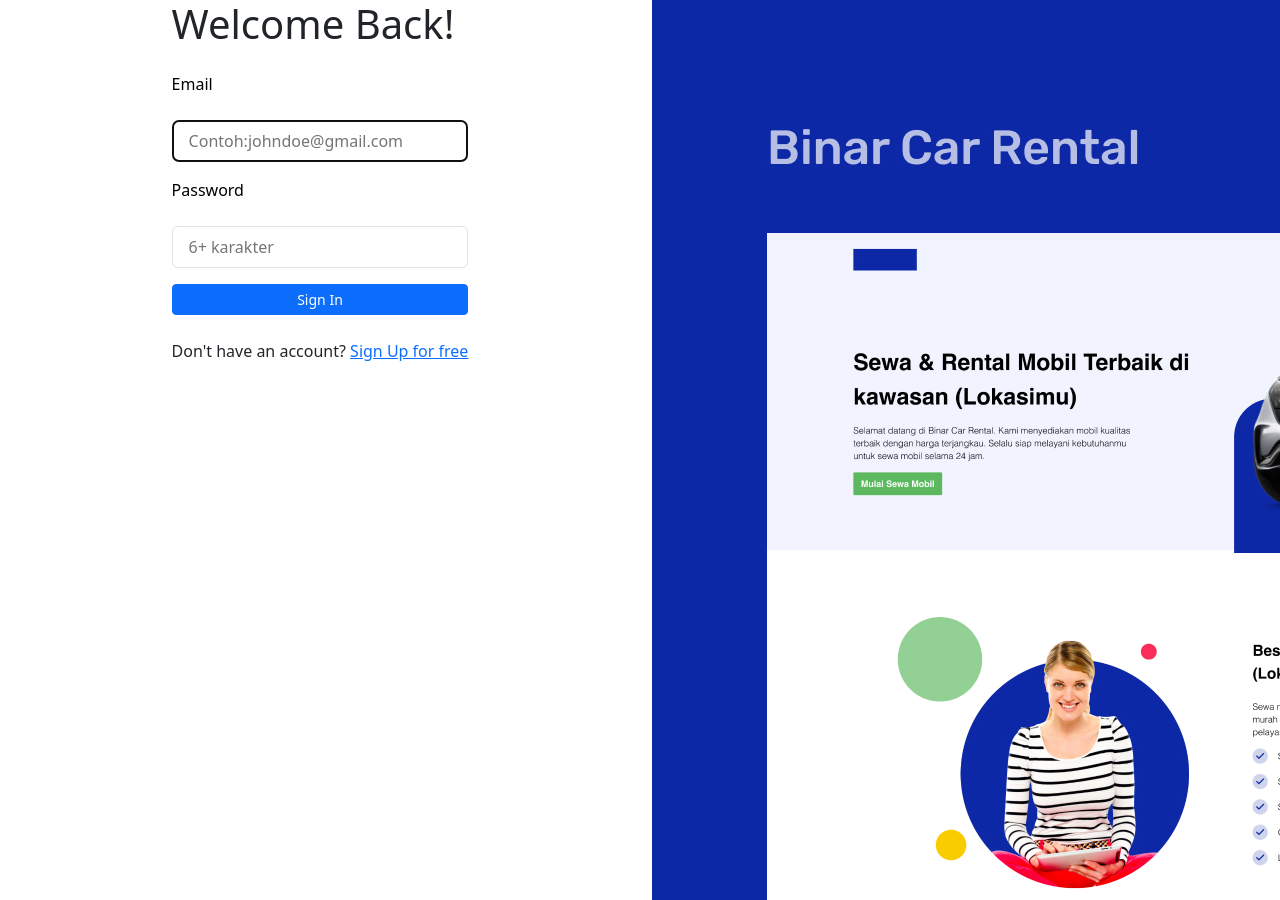
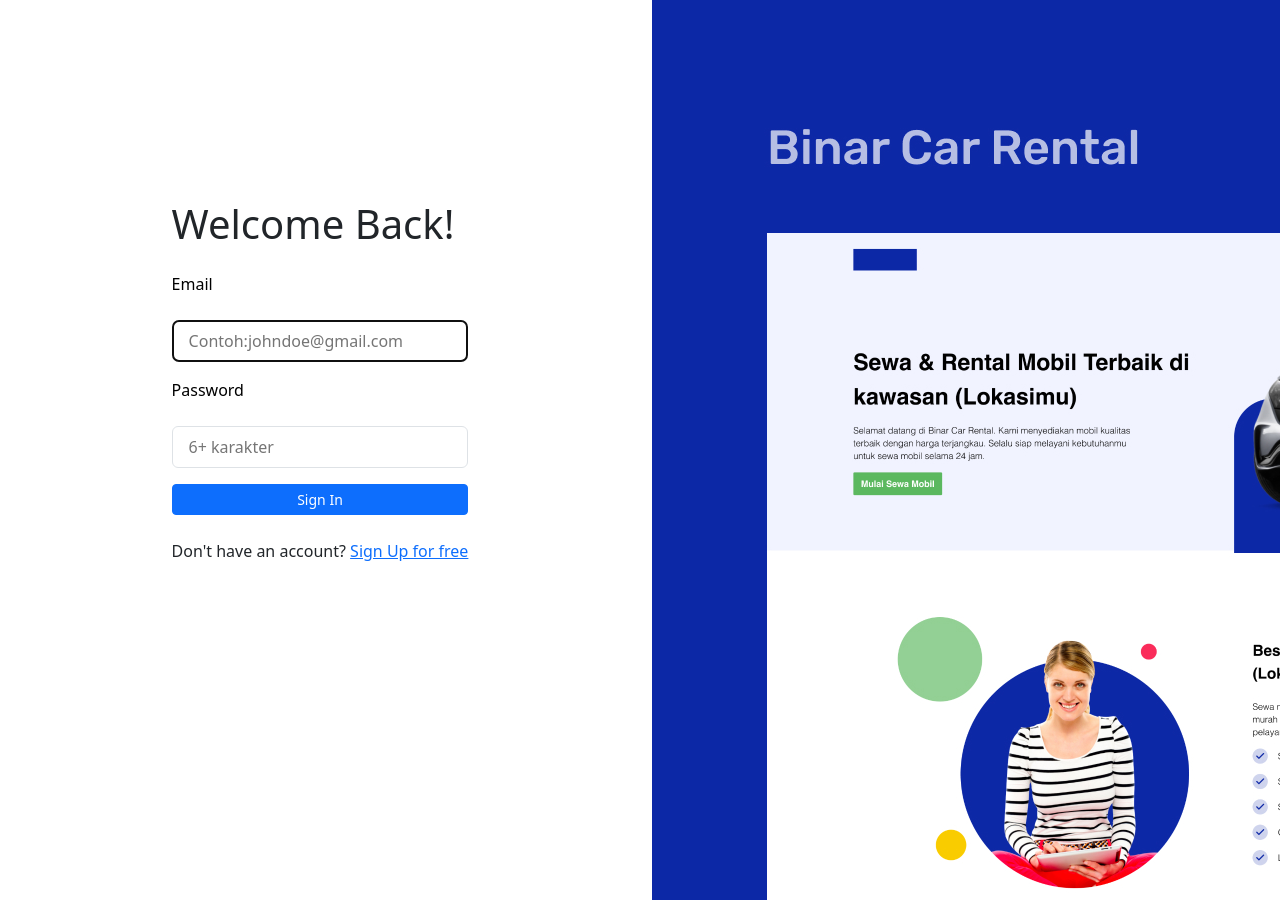
Before and after one commit to HarisMI40/fer-rental-mobil-public, a React (Vite) app: page /login in a window 1280 px wide. Shown: the top 900 px of the page. Built offline with nearby package versions, Linux system fonts and the light colour scheme.

Commit message:
benerin tampilan login ke tengah

```diff
--- a/src/components/Layouts/AuthLayouts.jsx
+++ b/src/components/Layouts/AuthLayouts.jsx
@@ -11,8 +11,7 @@
       <div className="row">
         <div className="col-6">
           <div
-            className="d-flex justify-content-center align-items-center"
-            // className={style.logintop}
+            className={`${style.logintop} d-flex justify-content-center align-items-center`}
           >
             <div className="">
               <h1 className="mb-4">{title}</h1>
```
